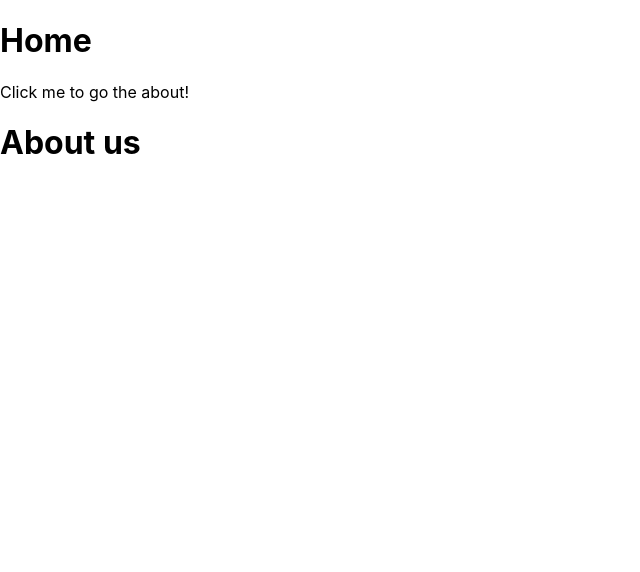
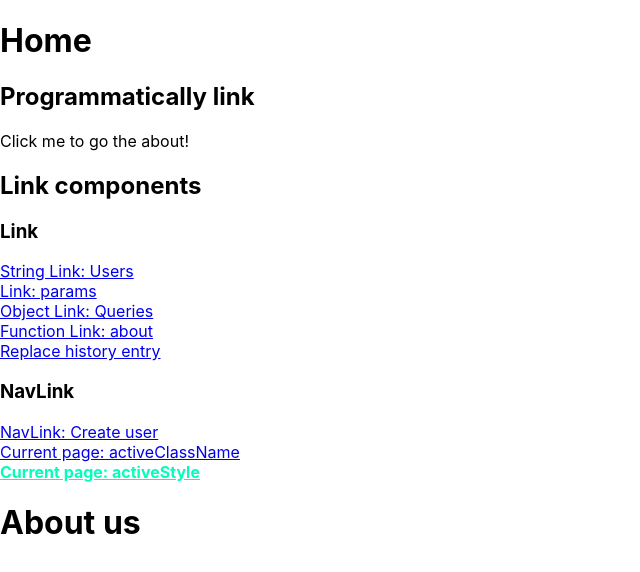
Before and after one commit to RYNZLR/pn-react-router-tutorial, a React (Create React App) app in the folder router-tutorial/: page /group in a window 1280 px wide. Shown: the top 572 px of the page, without its empty margins (0-640 px from the left). Built offline with nearby package versions, Linux system fonts and the light colour scheme.

Commit message:
Add Link and NavLink components

```diff
--- a/router-tutorial/src/views/basic/Home.js
+++ b/router-tutorial/src/views/basic/Home.js
@@ -1,5 +1,5 @@
 import React from 'react';
-import { useHistory } from "react-router-dom";
+import { useHistory, Link, NavLink } from "react-router-dom";
 
 export default  function Home(){
 
@@ -11,8 +11,34 @@ export default  function Home(){
 
     return(
         <main>
-        <h1>Home</h1>
-        <p onClick={goToAbout}>Click me to go the about!</p>
+            <h1>Home</h1>
+            <h2>Programmatically link</h2>
+            <p onClick={goToAbout}>Click me to go the about!</p>
+
+            <h2>Link components</h2>
+            <h3>Link</h3>
+            <Link to="/users">String Link: Users</Link>
+            <br/>
+            <Link to="/params/1/hello">Link: params</Link>
+            <br/>
+            <Link to= {{
+                pathname: "/queries",
+                search: "?name=Lisa&age=20",
+                hash: "#hash",
+             }}>Object Link: Queries</Link>
+            <br/>
+            <Link to={location => ({...location, pathname: "/about"})}>Function Link: about</Link>
+            <br/>
+            <Link to="/users" replace>Replace history entry</Link>
+
+            <h3>NavLink</h3>
+            <NavLink to="/users/create">NavLink: Create user</NavLink>
+            <br/>
+            <NavLink to="/" activeClassName="active">Current page: activeClassName</NavLink>
+            <br/>
+            <NavLink to="/" activeStyle={{ fontWeight: "bold", color: "#00ffbb" }}>Current page: activeStyle</NavLink>
+
+
         </main>
 
     )
```
Also changed, not shown: 1 other file (tests, documents, lock files or other folders).
